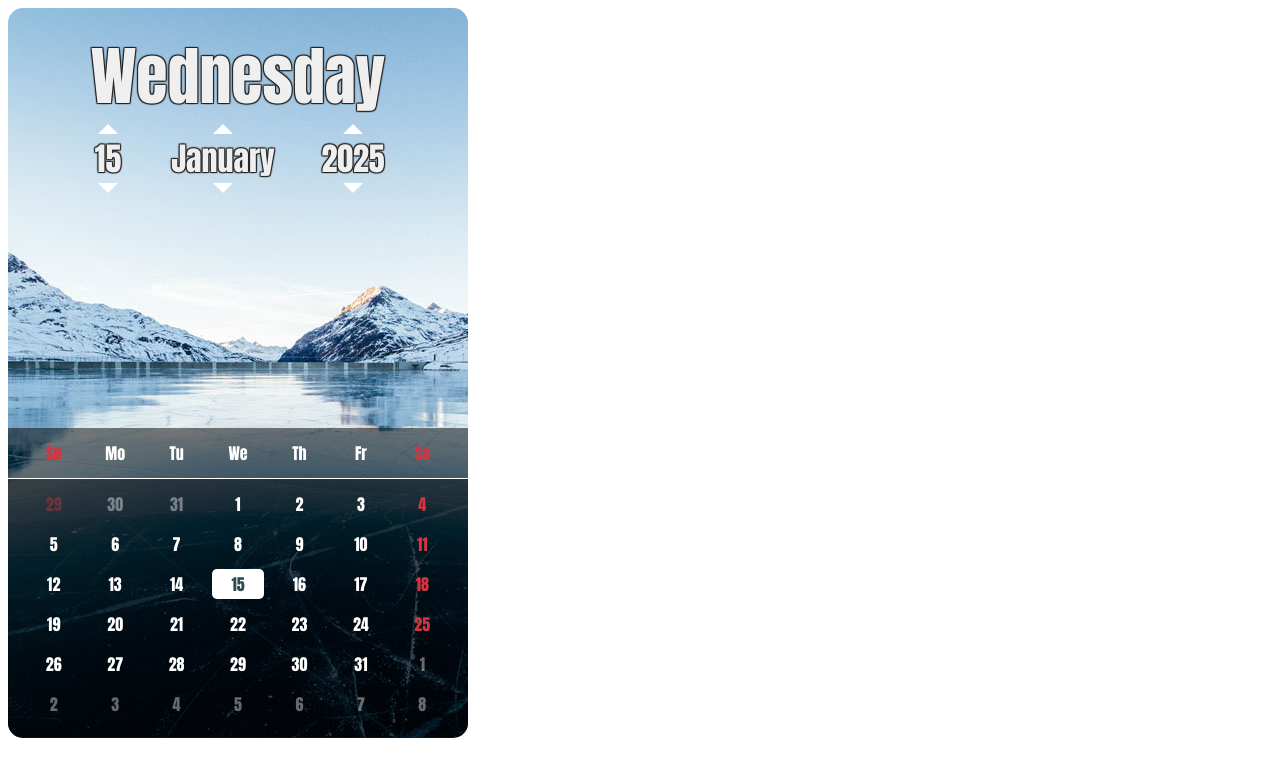
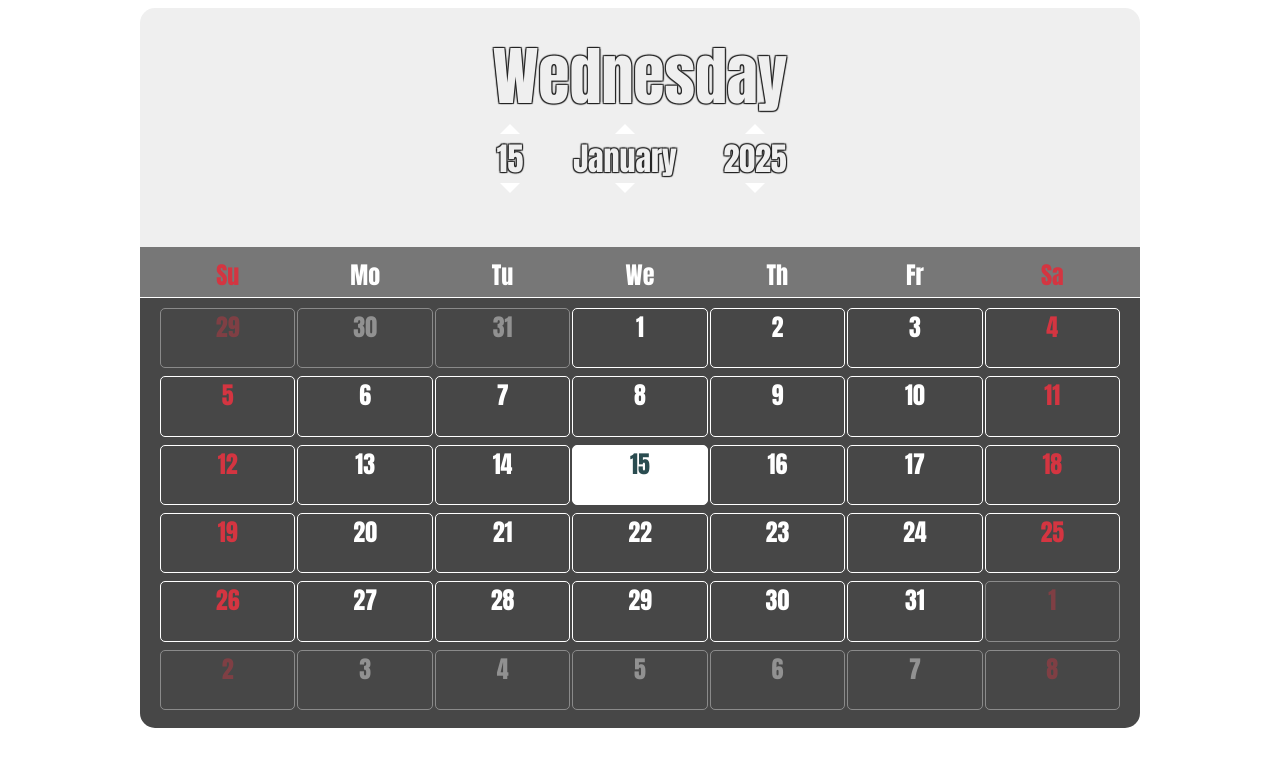
Before and after one commit to andberry89/bg-calendar, a Vue app: page / in a window 1280 px wide. Shown: the top 776 px of the page. Built offline with nearby package versions, Linux system fonts and the light colour scheme; what vue-textarea-autosize would draw is missing.

Commit message:
Fixed weekend formatting

```diff
--- a/src/components/calendar/Calendar.vue
+++ b/src/components/calendar/Calendar.vue
@@ -1,8 +1,9 @@
 <template>
-  <article
+  <!-- <article
     id="calendar"
     :style="{ 'background-image': 'url(' + require('@/assets/calendar/' + currentDate.month + '.jpg') + ')' }"
-  >
+  > -->
+  <article id="calendar">
     <CalendarHeader
       :currentDate="currentDate"
       :prevMonthDays="prevMonthDays"
@@ -66,8 +67,12 @@ export default {
 @import url("https://fonts.googleapis.com/css?family=Anton");
 
 #calendar {
-  width: 460px;
-  height: 730px;
+  width: 1000px;
+  height: 90vh;
+  display: flex;
+  flex-flow: column nowrap;
+  justify-content: space-between;
+  margin: 0 auto;
   background-color: var(--light-gray);
   font-family: "Anton";
   border-radius: 15px;
--- a/src/components/calendar/CalendarBody.vue
+++ b/src/components/calendar/CalendarBody.vue
@@ -10,33 +10,37 @@
       </div>
     </div>
     <div class="date">
-      <div
-        class="day-hidden"
+      <CalendarDay
+        class="day-hidden day-container"
         v-for="(n, idx) in firstMonthDay - 1"
         :key="'prev' + idx"
-      >
-        {{ prevMonthDays + 1 - firstMonthDay + n }}
-      </div>
-      <div
-        class="day"
+        :date="prevMonthDays + 1 - firstMonthDay + n"
+        :currentDate="activeDate"
+        month="prev"
+      />
+      <CalendarDay
+        class="day day-container"
         :class="{ active: n === activeDate.date }"
         @click="updateDate(n)"
         v-for="(n, idx) in currentMonthDays"
         :key="'day' + idx"
-      >
-        {{ n }}
-      </div>
-      <div
-        class="day-hidden"
+        :date="n"
+        :currentDate="activeDate"
+      />
+      <CalendarDay
+        class="day-hidden day-container"
         v-for="(n, idx) in 43 - (currentMonthDays + firstMonthDay)"
         :key="'next' + idx"
-      >
-        {{ n }}
-      </div>
+        :date="n"
+        :currentDate="activeDate"
+        month="next"
+      />
     </div>
   </section>
 </template>
 <script>
+import CalendarDay from "./CalendarDay.vue";
+
 export default {
   name: "CalendarBody",
   data() {
@@ -48,6 +52,9 @@ export default {
       },
       weekdays: ["Su", "Mo", "Tu", "We", "Th", "Fr", "Sa"],
     };
+  },
+  components: {
+    CalendarDay,
   },
   props: {
     currentDate: {
@@ -64,6 +71,10 @@ export default {
     },
   },
   methods: {
+    getDay(date) {
+      const day = new Date(date.year, date.month, date.date).getDay();
+      return { ...date, day: day };
+    },
     updateDate(date) {
       this.activeDate.date = date;
       this.$emit("update", this.activeDate);
@@ -77,14 +88,14 @@ export default {
 <style lang="scss" scoped>
 @mixin calendar-layout($property) {
   display: grid;
-  grid-template-columns: repeat(auto-fit, minmax(50px, 1fr));
-  grid-gap: 10px;
+  grid-template-columns: repeat(auto-fit, minmax(130px, 1fr));
+  grid-gap: 10px 2px;
   padding: $property;
 
   div {
     display: flex;
     justify-content: center;
-    align-items: center;
+    align-items: top;
     height: 30px;
     color: var(--white);
     border-radius: 5px;
@@ -95,6 +106,7 @@ export default {
   @include calendar-layout(10px 20px 10px);
   background-color: var(--md-tran-black);
   border-bottom: 1px solid var(--white);
+  font-size: 1.5em;
 
   div:first-child,
   div:nth-child(7n) {
@@ -105,38 +117,20 @@ export default {
 .date {
   @include calendar-layout(10px 20px 20px);
   background-color: var(--lt-tran-black);
+  height: 50vh;
+  font-size: 1.5rem;
 
   .active {
     background-color: var(--white);
     color: var(--slate-green);
   }
 
-  .day {
-    cursor: pointer;
-
-    &:hover {
-      background-color: var(--white);
-      color: var(--slate-green);
-    }
-
-    &:first-child,
-    &:nth-child(7n) {
-      color: var(--red);
-
-      &:hover {
-        background-color: var(--white);
-        color: var(--red);
-      }
-    }
+  .day-container {
+    height: 100%;
   }
 
-  .day-hidden {
-    opacity: 0.4;
-
-    &:first-child,
-    &:nth-child(7) {
-      color: var(--red);
-    }
+  .weekend {
+    color: var(--red);
   }
 }
 </style>
--- /dev/null
+++ b/src/components/calendar/CalendarDay.vue
@@ -0,0 +1,61 @@
+<template>
+  <div :class="{ weekend: isWeekend }">{{ date }}<br /></div>
+</template>
+<script>
+export default {
+  name: "CalendarDay",
+  props: {
+    dayClass: String,
+    date: Number,
+    currentDate: {
+      type: Object,
+    },
+    month: {
+      type: String,
+      required: false,
+    },
+  },
+  computed: {
+    isWeekend() {
+      let date = { ...this.currentDate };
+      if (this.month === "prev") {
+        if (date.month === 0) {
+          date.month = 11;
+          date.year--;
+        } else {
+          date.month--;
+        }
+      }
+      if (this.month === "next") {
+        if (date.month === 11) {
+          date.month = 0;
+          date.year++;
+        } else {
+          date.month++;
+        }
+      }
+
+      const day = new Date(date.year, date.month, this.date).getDay();
+
+      return day === 0 || day === 6;
+    },
+  },
+};
+</script>
+<style lang="scss" scoped>
+.day {
+  cursor: pointer;
+  border: 1px solid var(--white);
+  height: 100%;
+
+  &:hover {
+    background-color: var(--white);
+    color: var(--slate-green);
+  }
+}
+
+.day-hidden {
+  opacity: 0.4;
+  border: 1px solid var(--light-gray);
+}
+</style>
--- a/src/components/calendar/CalendarHeader.vue
+++ b/src/components/calendar/CalendarHeader.vue
@@ -152,7 +152,7 @@ header {
   display: flex;
   justify-content: center;
   align-items: top;
-  height: 400px;
+  height: 200px;
   padding: 20px 0 0;
   text-align: center;
   overflow: hidden;
```
